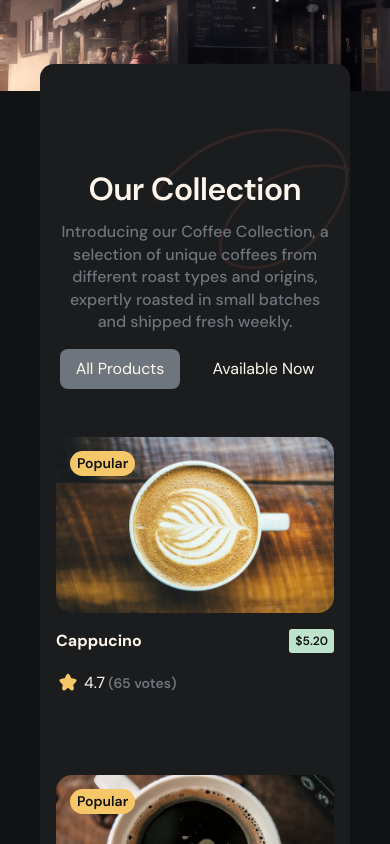
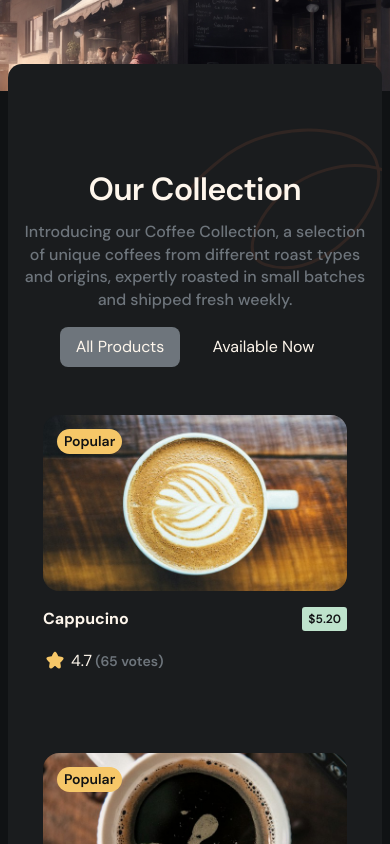
Before and after one commit to leemander/devChallenges, a React (Vite) app in the folder frontend-developer/coffee-listing/: page / in a window 390 px wide. Shown: the top 844 px of the page. Built offline with nearby package versions, Linux system fonts and the light colour scheme.

Commit message:
Adjust container size

```diff
--- a/frontend-developer/coffee-listing/src/style.css
+++ b/frontend-developer/coffee-listing/src/style.css
@@ -98,7 +98,7 @@ select {
 .container {
   margin-inline: auto;
   max-width: 70em;
-  width: calc(100% - 5em);
+  width: calc(100% - 1em);
 }
 
 .flex {
@@ -252,7 +252,7 @@ h2 {
 
 @media (max-width: 42em) {
   .container {
-    max-width: 30em;
+    max-width: 25em;
   }
 
   .collection {
```
